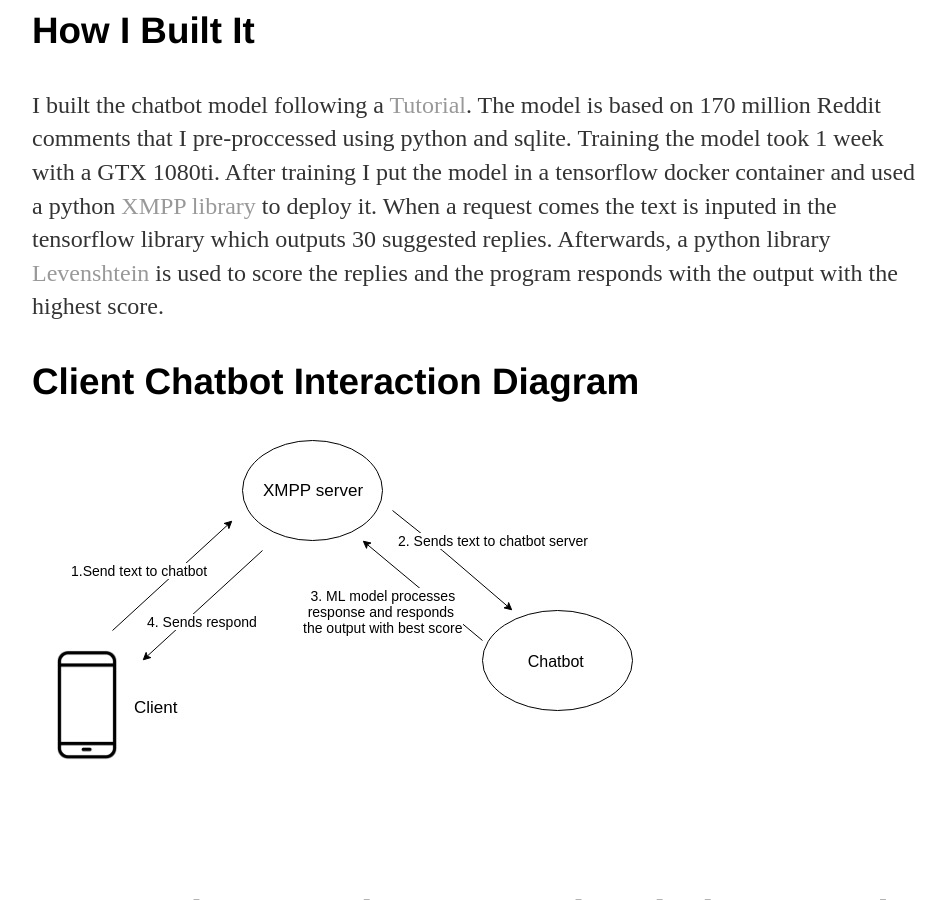
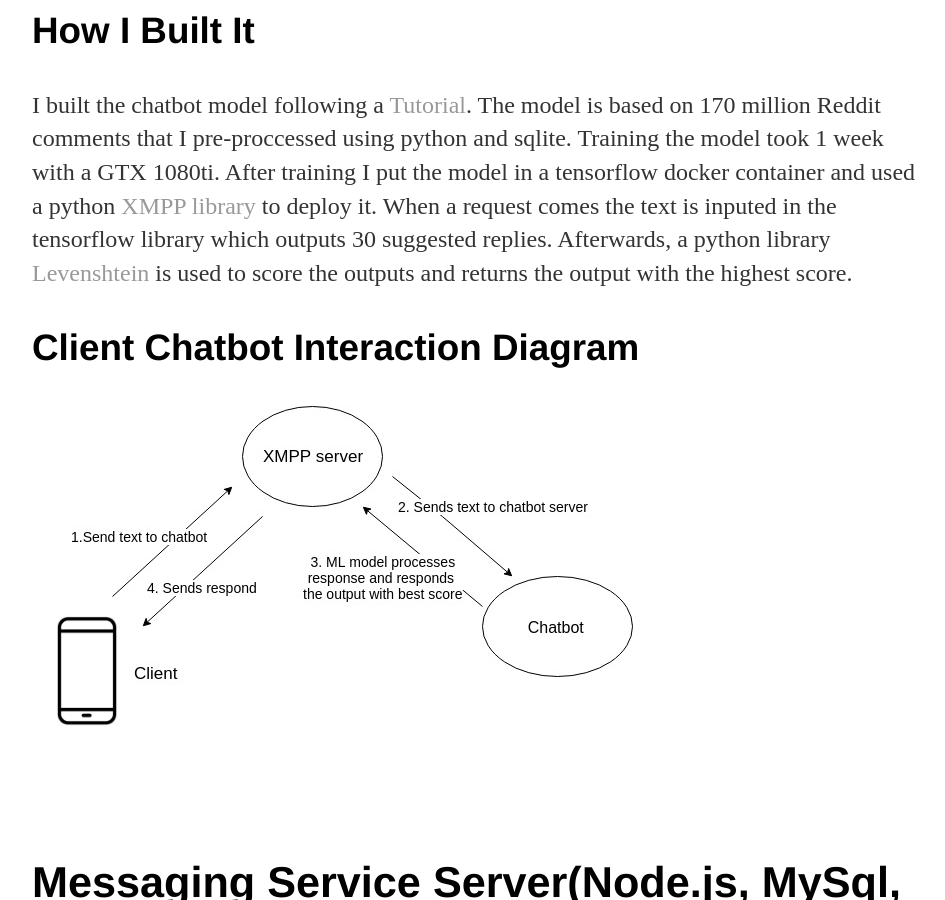
Before and after one commit to jcho7022/jcho7022.github.io, a Jekyll site: the page built from projects/chatbot/index.html, in a window 1280 px wide and 900 px high, scrolled down 1125 px. Shown: the whole window, without its empty margins (160-1105 px from the left). Built offline with Jekyll 4.4.1, drawn with Linux system fonts in a browser that asks for light colours.

Commit message:
Update index.html

```diff
--- a/projects/chatbot/index.html
+++ b/projects/chatbot/index.html
@@ -11,7 +11,7 @@ The model is based on 170 million Reddit comments that I pre-proccessed using py
 Training the model took 1 week with a GTX 1080ti. After training I put the model in a tensorflow docker container and used a python
   <a href="https://docs.zombofant.net/aioxmpp/devel/">XMPP library</a> to deploy it. When a request comes the text is inputed in the tensorflow
 library which outputs 30 suggested replies. Afterwards, a python library <a href="https://pypi.org/project/python-Levenshtein/">Levenshtein</a>
-is used to score the replies and the program responds with the output with the highest score.</p>
+is used to score the outputs and returns the output with the highest score.</p>
 <h3>Client Chatbot Interaction Diagram</h3>
 <img src="chatbot_client_interaction_diagram.jpg" alt="interaction diagram">
 <p><br><br></p>
```
